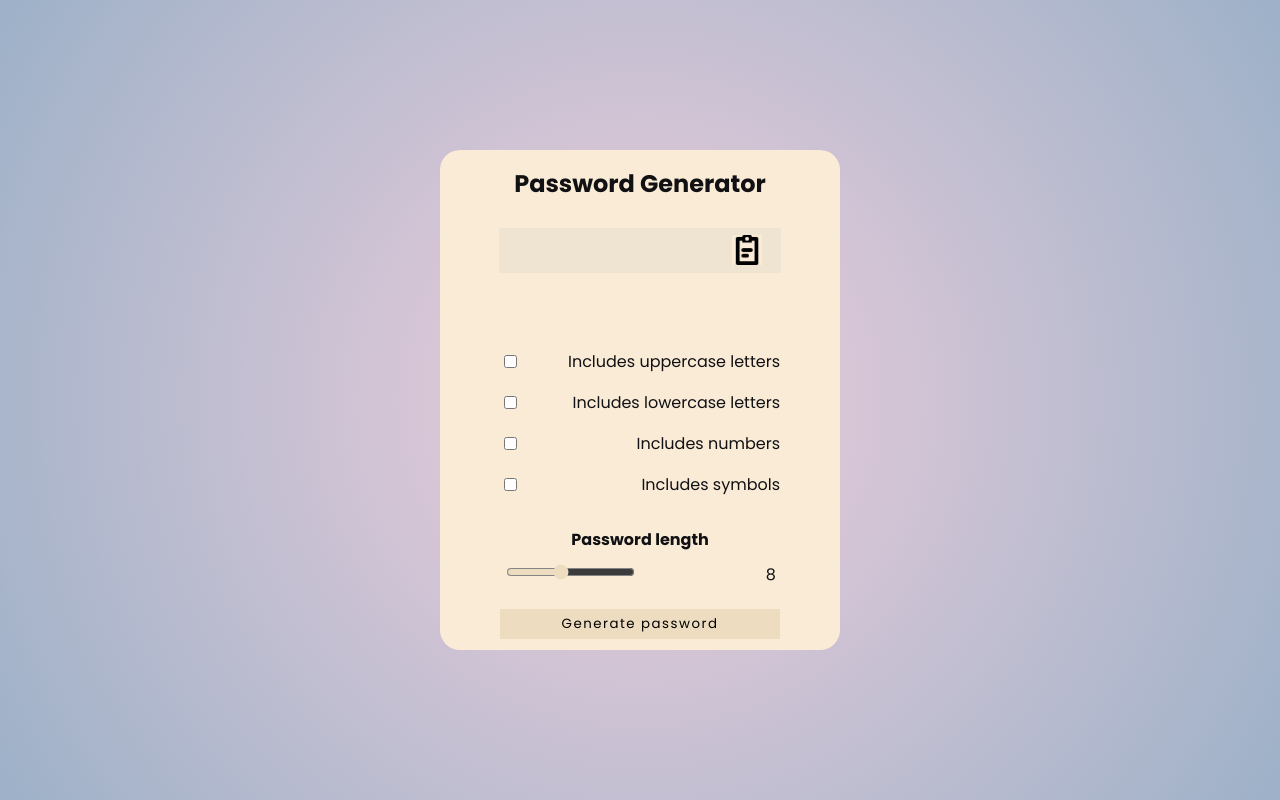
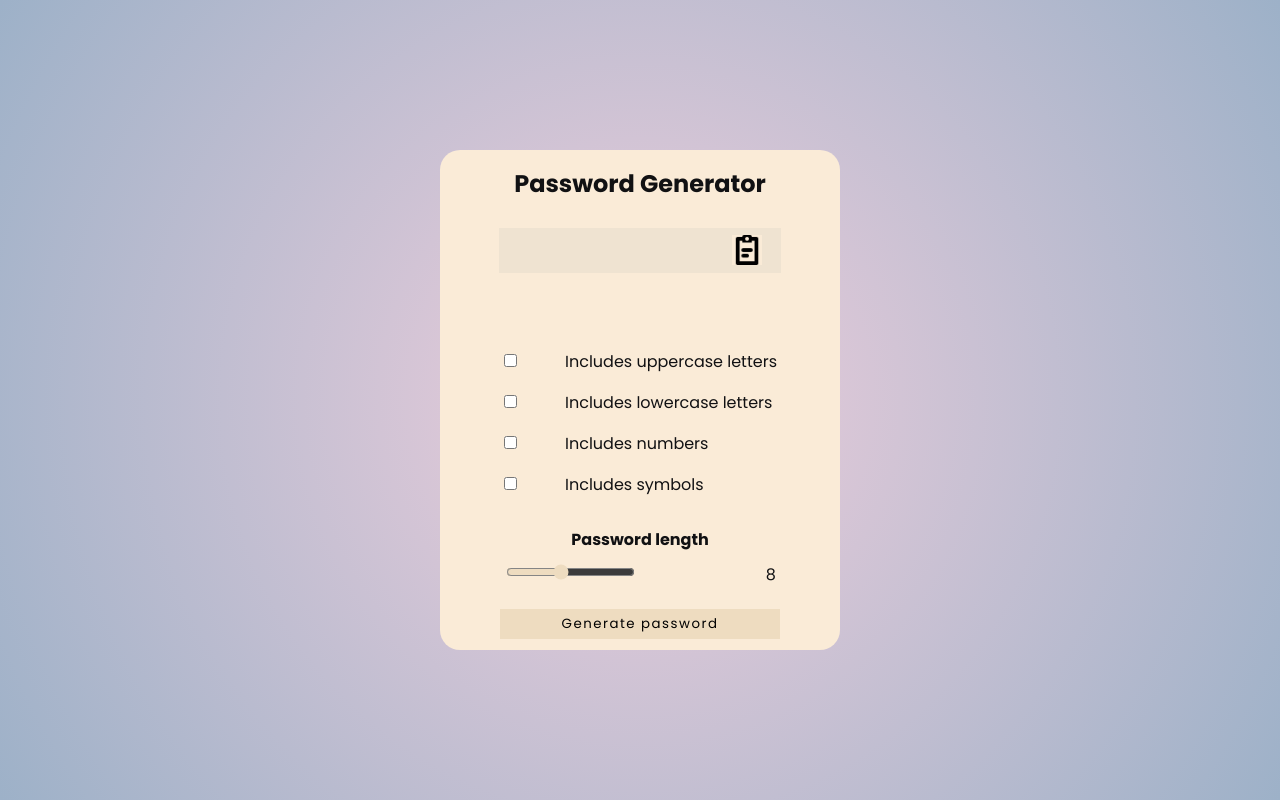
Before and after one commit to KirillMatviychuck/password-generator, a React (Create React App) app: page / in a window 1280 px wide. Built offline with nearby package versions, Linux system fonts and the light colour scheme.

Commit message:
change options title width

```diff
--- a/src/PasswordGenerator/OptionalSettings/OptionalSettings.module.scss
+++ b/src/PasswordGenerator/OptionalSettings/OptionalSettings.module.scss
@@ -13,6 +13,10 @@
     accent-color: #eedcc0;
 }
 
+.optionTitle {
+    width: 215px;
+}
+
 //input[type="checkbox"] { /* change "blue" browser chrome to yellow */
 //    filter: invert(100%) hue-rotate(18deg) brightness(1.7);
 //}
--- a/src/PasswordGenerator/OptionalSettings/OptionalSettings.tsx
+++ b/src/PasswordGenerator/OptionalSettings/OptionalSettings.tsx
@@ -9,10 +9,14 @@ type OptionalSettingsPropsType = {
 
 const OptionalSettings: React.FC<OptionalSettingsPropsType> = ({title, status, changeStatusHandler}) => {
     return <div className={classNew.setting}>
-        <input className={classNew.optionCheckbox} type={'checkbox'}
-               checked={status}
-               onChange={changeStatusHandler}/>
-        {title}
+        <div className={classNew.optionCheckbox}>
+            <input className={classNew.optionCheckbox} type={'checkbox'}
+                   checked={status}
+                   onChange={changeStatusHandler}/>
+        </div>
+        <div className={classNew.optionTitle}>
+            {title}
+        </div>
     </div>
 }
 
--- a/src/PasswordGenerator/PasswordGenerator.module.scss
+++ b/src/PasswordGenerator/PasswordGenerator.module.scss
@@ -75,6 +75,7 @@
       .inputArea {
         .rangeArea {
           accent-color: #eedcc0;
+          background-color: #fff;
         }
       }
 
```
